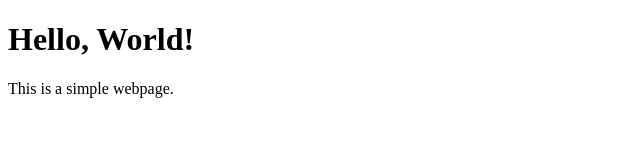
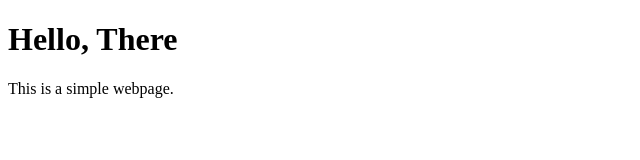
Before and after one commit to manjitha1216/FinalProjectManjitha, a plain HTML site: page index.html in a window 1280 px wide. Shown: the full height of the page, 0-640 px from the left. Drawn offline with Linux system fonts and the light colour scheme.

Commit message:
Update index.html

```diff
--- a/index.html
+++ b/index.html
@@ -4,7 +4,7 @@
     <title>My Simple Website</title>
 </head>
 <body>
-    <h1>Hello, World!</h1>
+    <h1>Hello, There</h1>
     <p>This is a simple webpage.</p>
 </body>
 </html>
```
